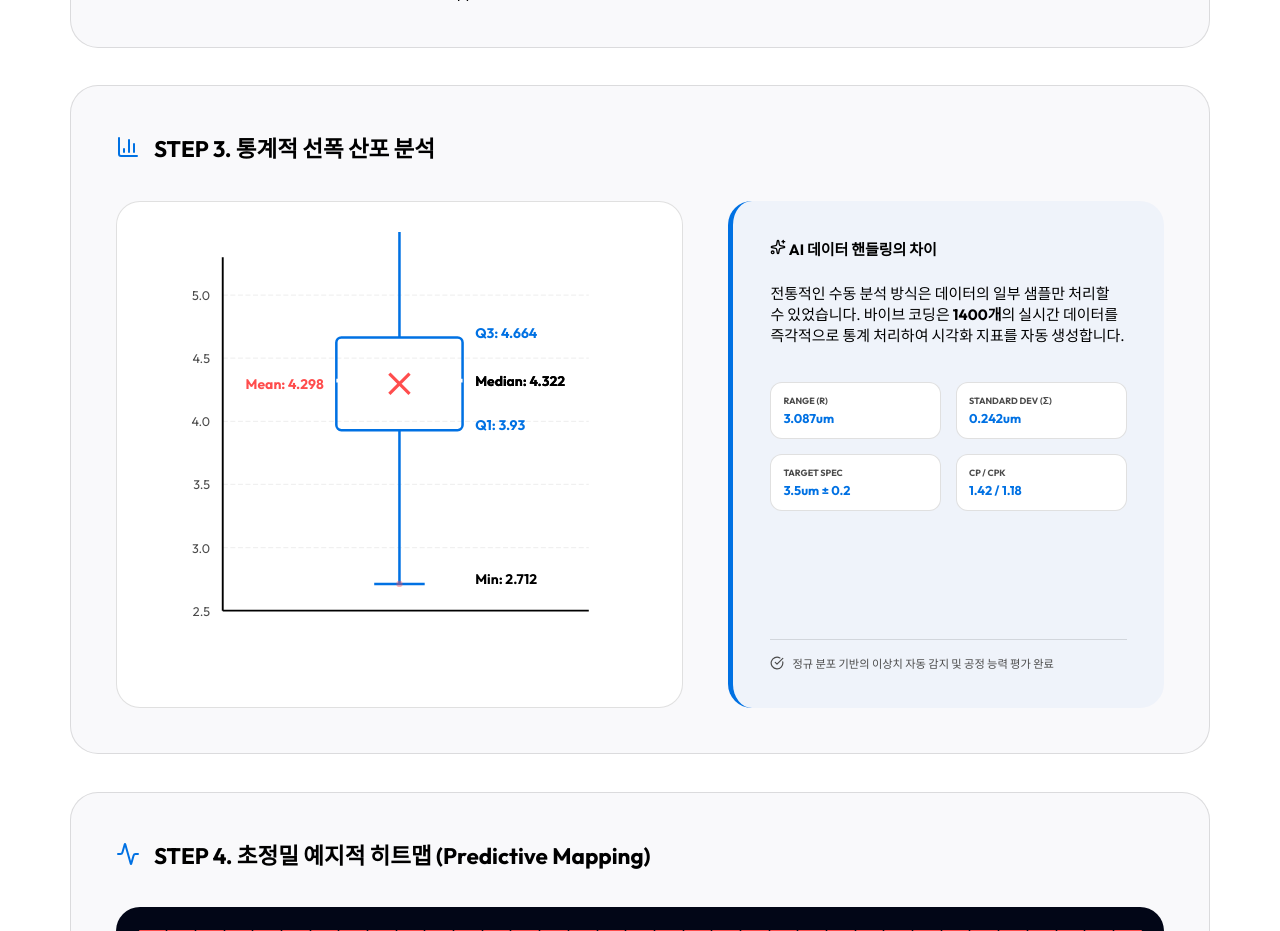
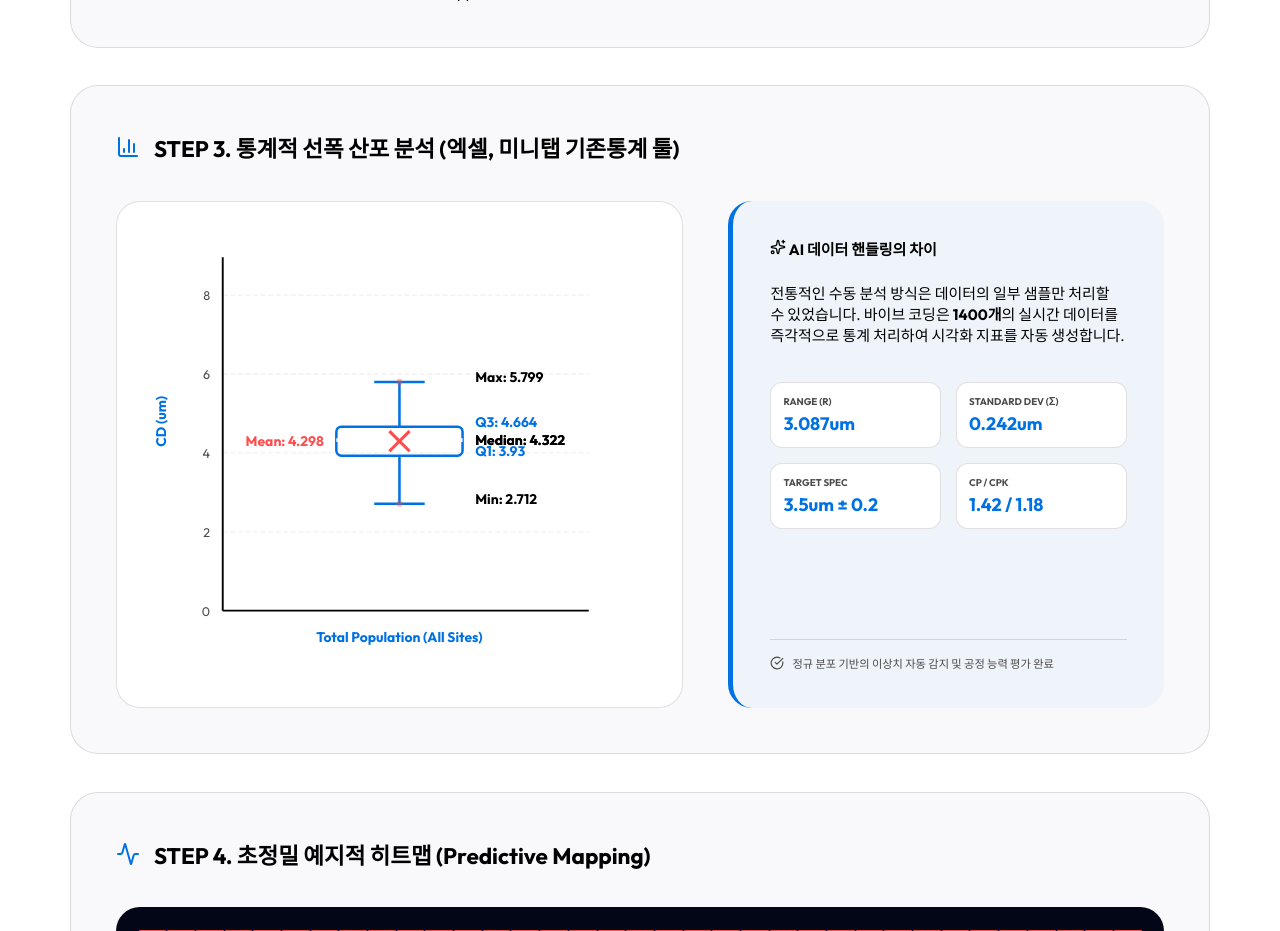
Before and after one commit to heekeunlee/lecture_assist001, a React (Vite) app: page / in a window 1280 px wide. Shown: the part 1820-2751 px from the top of the page. Built offline with nearby package versions, Linux system fonts and the light colour scheme; the HTML template or start-up script is replaced by a standard one.

Commit message:
Step 3: Update title, scale, axis labels, and font sizes

```diff
--- a/src/ProcessAnalysis.tsx
+++ b/src/ProcessAnalysis.tsx
@@ -205,8 +205,8 @@ const ProcessAnalysis = () => {
 
   // Helper to map CD values to Y coordinate (0-300px scale)
   const mapY = (val: number) => {
-    const minRange = 2.5;
-    const maxRange = 5.0;
+    const minRange = 0.0;
+    const maxRange = 8.0;
     return 300 - ((val - minRange) / (maxRange - minRange)) * 250;
   };
 
@@ -280,18 +280,22 @@ const ProcessAnalysis = () => {
       <section className="analysis-card-section">
         <div className="section-header-v2">
           <BarChart3 className="text-accent" />
-          <h2>STEP 3. 통계적 선폭 산포 분석</h2>
+          <h2>STEP 3. 통계적 선폭 산포 분석 (엑셀, 미니탭 기존통계 툴)</h2>
         </div>
         <div className="boxplot-advanced-grid">
           <div className="boxplot-visual-container">
             <svg viewBox="0 0 400 350" className="box-svg">
               {/* Grid Lines */}
-              {[2.5, 3.0, 3.5, 4.0, 4.5, 5.0].map(v => (
+              {[0, 2, 4, 6, 8].map(v => (
                 <g key={v}>
                   <line x1="60" y1={mapY(v)} x2="350" y2={mapY(v)} stroke="var(--border)" strokeDasharray="4 2" opacity="0.5" />
-                  <text x="50" y={mapY(v) + 4} fontSize="10" textAnchor="end" fill="var(--text-secondary)">{v.toFixed(1)}</text>
+                  <text x="50" y={mapY(v) + 4} fontSize="10" textAnchor="end" fill="var(--text-secondary)">{v}</text>
                 </g>
               ))}
+
+              {/* Axis Labels */}
+              <text x="15" y="150" transform="rotate(-90, 15, 150)" fontSize="11" fontWeight="800" fill="var(--accent)" textAnchor="middle">CD (um)</text>
+              <text x="200" y="325" fontSize="11" fontWeight="800" fill="var(--accent)" textAnchor="middle">Total Population (All Sites)</text>
 
               <line x1="60" y1="20" x2="60" y2="300" stroke="var(--text-primary)" strokeWidth="1.5" />
               <line x1="60" y1="300" x2="350" y2="300" stroke="var(--text-primary)" strokeWidth="1.5" />
@@ -455,8 +459,8 @@ const ProcessAnalysis = () => {
         .insight-card { background: rgba(0, 113, 227, 0.04); padding: 2.5rem; border-radius: 24px; border-left: 5px solid var(--accent); display: flex; flex-direction: column; gap: 1.5rem; }
         .statistical-info-grid { display: grid; grid-template-columns: 1fr 1fr; gap: 1rem; margin-top: 1rem; }
         .stat-pill-v2 { background: var(--bg-primary); padding: 12px; border-radius: 12px; border: 1px solid var(--border); display: flex; flex-direction: column; gap: 4px; }
-        .stat-pill-v2 span { font-size: 0.6rem; color: var(--text-secondary); font-weight: 700; text-transform: uppercase; }
-        .stat-pill-v2 strong { font-size: 0.85rem; color: var(--accent); }
+        .stat-pill-v2 span { font-size: 0.65rem; color: var(--text-secondary); font-weight: 700; text-transform: uppercase; }
+        .stat-pill-v2 strong { font-size: 1.2rem; color: var(--accent); }
         .engineer-comment { display: flex; align-items: center; gap: 8px; font-size: 0.75rem; color: var(--text-secondary); margin-top: auto; padding-top: 1rem; border-top: 1px solid var(--border); }
 
         .heatmap-pro-container { background: #020617; padding: 1.5rem; border-radius: 24px; }
```
